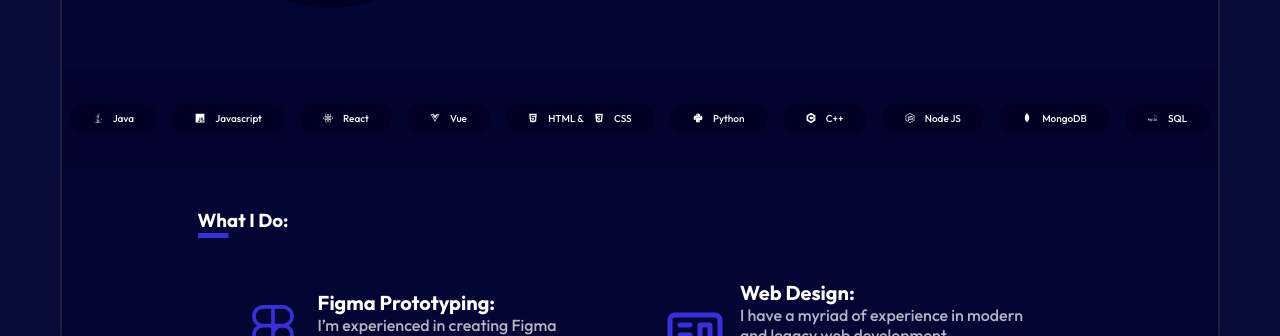
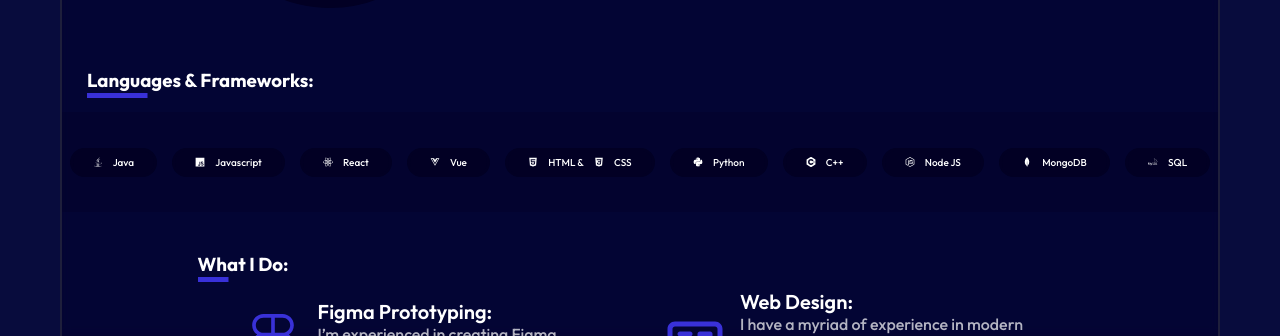
Before and after one commit to JohnMcSwiney/McSwineyProgramming, a React (Create React App) app: page / in a window 1280 px wide. Shown: the part 464-800 px from the top of the page. Built offline with nearby package versions, Linux system fonts and the light colour scheme; grey boxes are pictures that could not be loaded.

Commit message:
quick styling fixes

```diff
--- a/src/components/about.js
+++ b/src/components/about.js
@@ -47,6 +47,12 @@ function About() {
                 </div>
             </section>
         </div>
+        <div className='sub-title mar-l-a'>
+            <h3 className='outfit-700'>Languages & Frameworks:</h3>
+            <svg className='sub-title-accent'>
+                <rect width="60" height="5" />
+            </svg>
+            </div>
         <div className='filler-box mar-bot'>
             <div className='icon'><FaJava />Java
             <div className='icon-description'>3+ Years</div>
@@ -88,10 +94,10 @@ function About() {
             </div>
 
         </div>
-        <div className='about-what_i_do'>
-            <div className='what_i_do-title'>
-            <h3>What I Do:</h3>
-            <svg className='title-accent'>
+        <div className='about-what_i_do mar-bot'>
+            <div className='sub-title'>
+            <h3 className='outfit-700'>What I Do:</h3>
+            <svg className='sub-title-accent'>
                 <rect width="30" height="5" />
             </svg>
             </div>
@@ -101,8 +107,8 @@ function About() {
                         <FaFigma />
                     </div>
                     <div className='grid-text'>
-                        <h2>Figma Prototyping:</h2>
-                        <p>I’m experienced in creating Figma Prototypes. I excel at creating beautiful designs from ideas quickly. </p>
+                        <h2 className='outfit-600'>Figma Prototyping:</h2>
+                        <p className='outfit-500'>I’m experienced in creating Figma Prototypes. I excel at creating beautiful designs from ideas quickly. </p>
                     </div>
                 </div>
 
@@ -111,8 +117,8 @@ function About() {
                         <CgWebsite />
                     </div>
                     <div className='grid-text'>
-                        <h2>Web Design:</h2>
-                        <p>I have a myriad of experience in modern and legacy web development technologies. I have an eye for detail and won’t stop until I’m proud of my work.</p>
+                        <h2 className='outfit-600'>Web Design:</h2>
+                        <p className='outfit-500'>I have a myriad of experience in modern and legacy web development technologies. I have an eye for detail and won’t stop until I’m proud of my work.</p>
                     </div>
                 </div>
 
@@ -121,8 +127,8 @@ function About() {
                     <MdDevices />
                     </div>
                     <div className='grid-text'>
-                        <h2>Responsive Designs:</h2>
-                        <p> I create beautiful responsive websites that please the eye and are easy to read on every screen size.</p>
+                        <h2 className='outfit-600'>Responsive Designs:</h2>
+                        <p className='outfit-500'> I create beautiful responsive websites that please the eye and are easy to read on every screen size.</p>
                     </div>
                 </div>
 
@@ -131,8 +137,8 @@ function About() {
                     <BsPersonRaisedHand />
                     </div>
                     <div className='grid-text'>
-                        <h2>Personable:</h2>
-                        <p>I’m a personable guy who’s great with clients. I’m good at building a professional relationship with clients.</p>
+                        <h2 className='outfit-600'>Personable:</h2>
+                        <p className='outfit-500'>I’m a personable guy who’s great with clients. I’m good at building a professional relationship with clients.</p>
                     </div>
                 </div>
 
--- a/src/components/aboutstyle.css
+++ b/src/components/aboutstyle.css
@@ -150,7 +150,9 @@ margin-left: 10px;
     opacity: 0.0;
     transition: all 0.3s ease;
 }
-
+.icon:hover{
+    scale: 1.3;
+}
 .icon:hover .icon-description{
     opacity: 1;
     transform: translateY(-30px);
@@ -165,19 +167,15 @@ margin-left: 10px;
     box-sizing: border-box;
     margin: auto;
 }
-.what_i_do-title{
+.mar-l-a{
+    padding-left: 25px;
+}
+.sub-title{
  width: 100%;
+ box-sizing: border-box;
  /* background-color: rgba(255, 255, 0, 0.137); */
 }
-.under-title{
-    width: 60px;
-    height: 5px;
-    background-color: #3931d8;
-    position: relative;
-
-    color: #3931d8;
-}
-.title-accent{
+.sub-title-accent{
     height: 5px;
     fill: #3931d8;
     /* stroke-width: 10px;  */
@@ -195,7 +193,7 @@ margin-left: 10px;
   .grid-container-what_i_do {
     display: grid;
     grid-template-columns: repeat(2, 1fr); /* Create two equal-width columns */
-    grid-template-rows: repeat(2, 150px); /* Create two rows with a fixed height of 200px */
+    grid-template-rows: repeat(2, 80px); /* Create two rows with a fixed height of 200px */
     gap: 40px;
     padding: 5px 40px; /* Optional: Add padding to the grid container */
     box-sizing: border-box;
```
